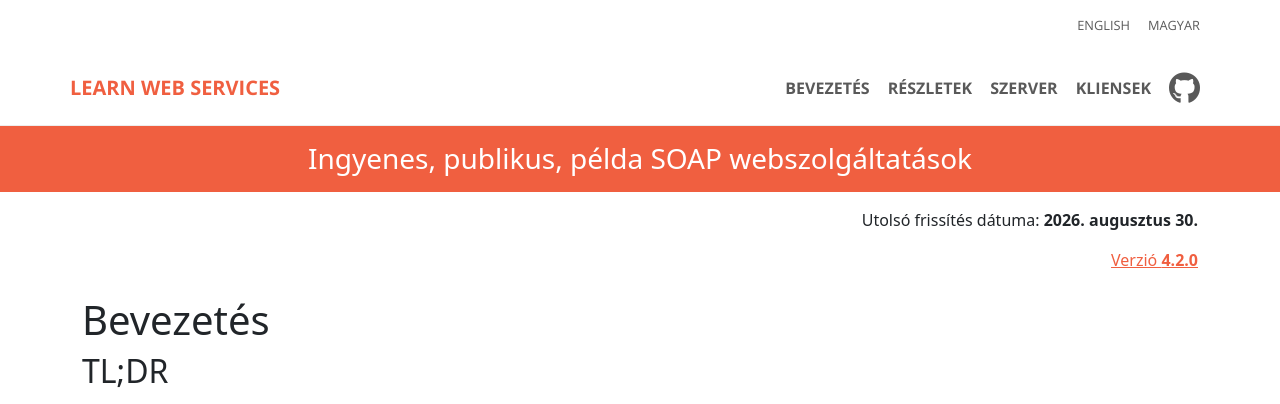
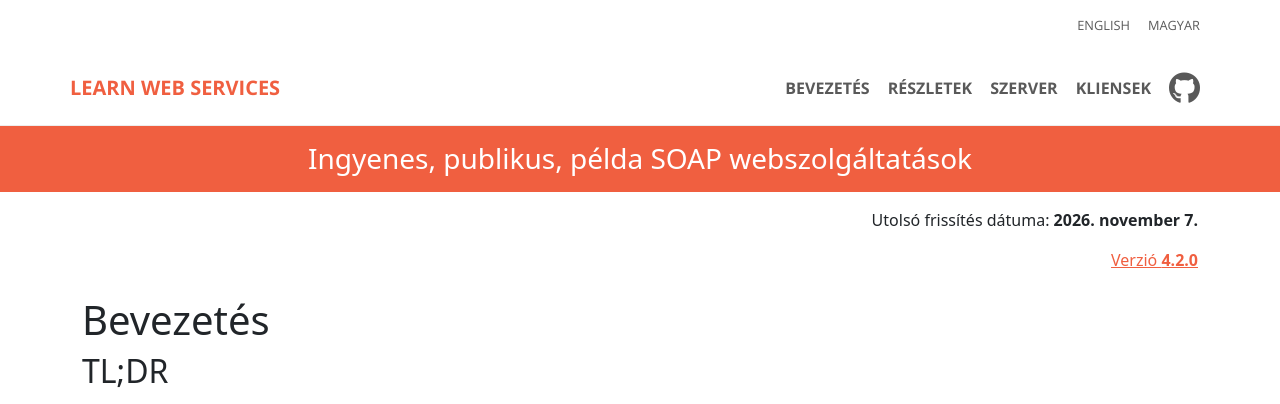
Before and after one commit to vicziani/learnwebservices, a Jekyll site: the page built from docs/index-hu.md, in a window 1280 px wide and 900 px high. Shown: the top 404 px of the window. Built offline with Jekyll 4.4.1, drawn with Linux system fonts in a browser that asks for light colours; nearby versions of some CDN libraries; comment, search, counter and statistics services are not loaded.

Commit message:
Generate last update date at build time
Co-Authored-By: Claude Opus 5.5 <noreply@anthropic.com>

```diff
--- a/docs/index-hu.md
+++ b/docs/index-hu.md
@@ -4,7 +4,9 @@ layout: default-hu
 
 <div class="pt-3 text-end">
   Utolsó frissítés dátuma:
-  <span class="text-nowrap fw-bold">2026. augusztus 30.</span>
+  {%- assign months = "január,február,március,április,május,június,július,augusztus,szeptember,október,november,december" | split: "," -%}
+  {%- assign month_index = site.time | date: "%-m" | minus: 1 %}
+  <span class="text-nowrap fw-bold">{{ site.time | date: "%Y" }}. {{ months[month_index] }} {{ site.time | date: "%-d" }}.</span>
 </div>
 <div class="pt-3 text-end">
   <a href="https://github.com/vicziani/learnwebservices/blob/master/CHANGELOG.md">
```
Also changed, not shown: docs/index.md (+1 -1 lines).
